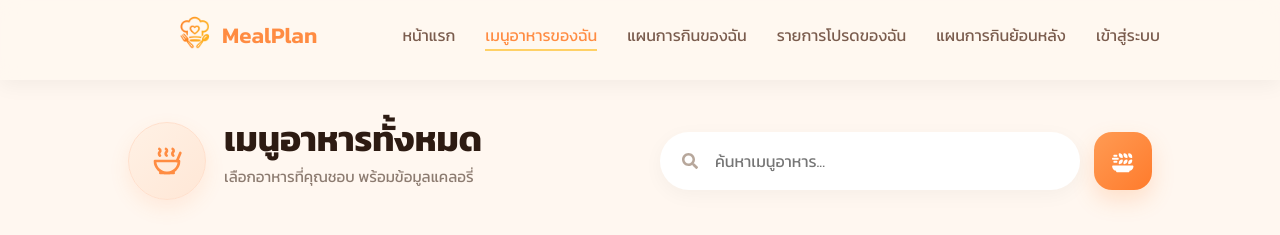
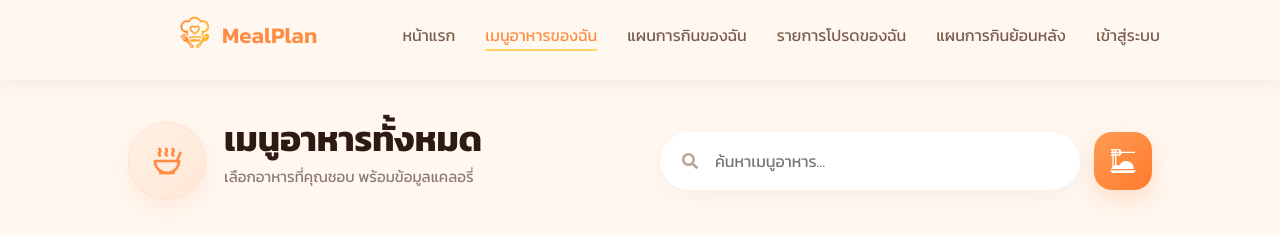
Before and after one commit to natnicha3548-droid/mealplanning, a React (Create React App) app: page /menu in a window 1280 px wide. Shown: the top 235 px of the page. Built offline with nearby package versions, Linux system fonts and the light colour scheme; no server answers.

Commit message:
แก้ไอคอน

```diff
--- a/src/pages/Menu_food/MenuFood.css
+++ b/src/pages/Menu_food/MenuFood.css
@@ -206,7 +206,7 @@ body {
 }
 
 .plate-icon-btn svg {
-    transform: translateY(1px);
+    font-size: 32px;
 }
 
 /* ================= CATEGORY ================= */
--- a/src/pages/Menu_food/MenuFood.js
+++ b/src/pages/Menu_food/MenuFood.js
@@ -7,8 +7,8 @@ import {
 } from "react-icons/fa";
 
 import {
-    FaPlateWheat
-} from "react-icons/fa6";
+    MdDinnerDining
+} from "react-icons/md";
 
 import {
     LuSoup
@@ -361,7 +361,7 @@ function MenuFood() {
                         className="plate-icon-btn"
                     >
 
-                        <FaPlateWheat />
+                        <MdDinnerDining />
 
                     </Link>
 
```
